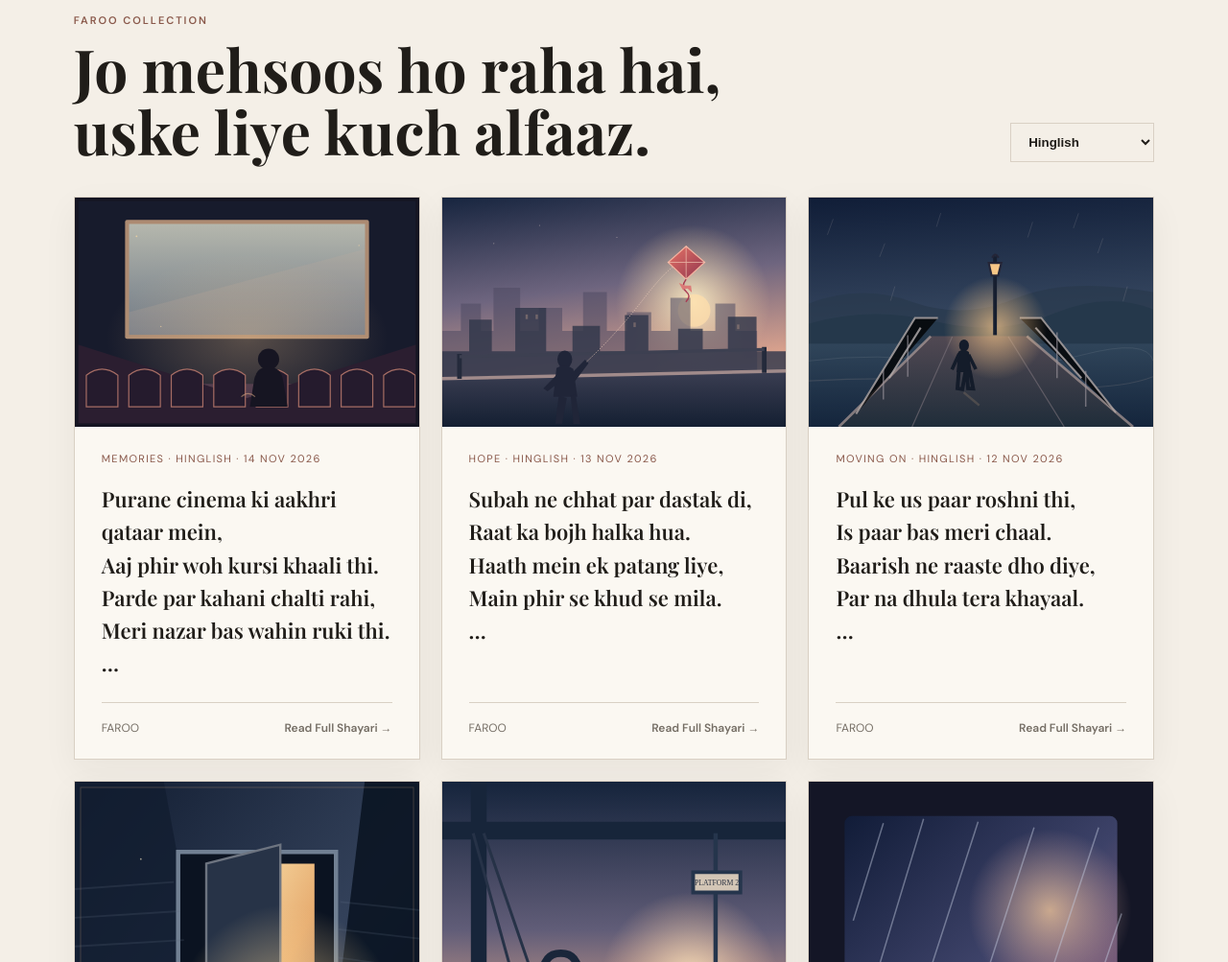
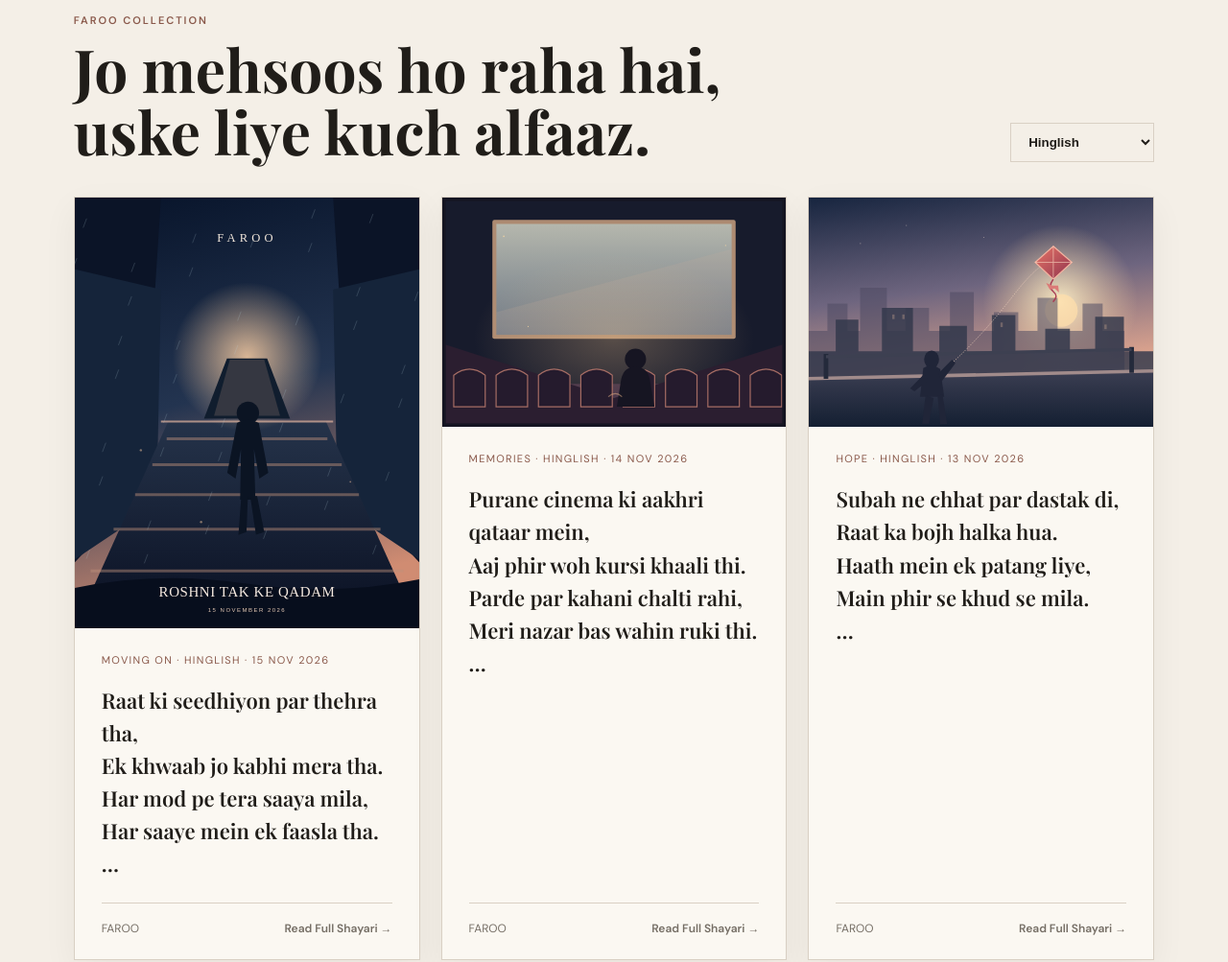
Before and after one commit to fahadmumken-cloud/faroo-shayari, a plain HTML site: page index.html in a window 1280 px wide. Shown: the part 833-1836 px from the top of the page at 96% size. Drawn offline with nearby package versions, Linux system fonts and the light colour scheme; a web font is replaced by a local one.

Commit message:
Load 15 November FAROO Shayari once in index

```diff
--- a/index.html
+++ b/index.html
@@ -157,6 +157,7 @@
 <script src="daily-2026-11-12.js?v=1"></script>
 <script src="daily-2026-11-13.js?v=1"></script>
 <script src="daily-2026-11-14.js?v=1"></script>
+<script src="daily-2026-11-15.js?v=1"></script>
 <script>render();</script>
 
 </body>
```
